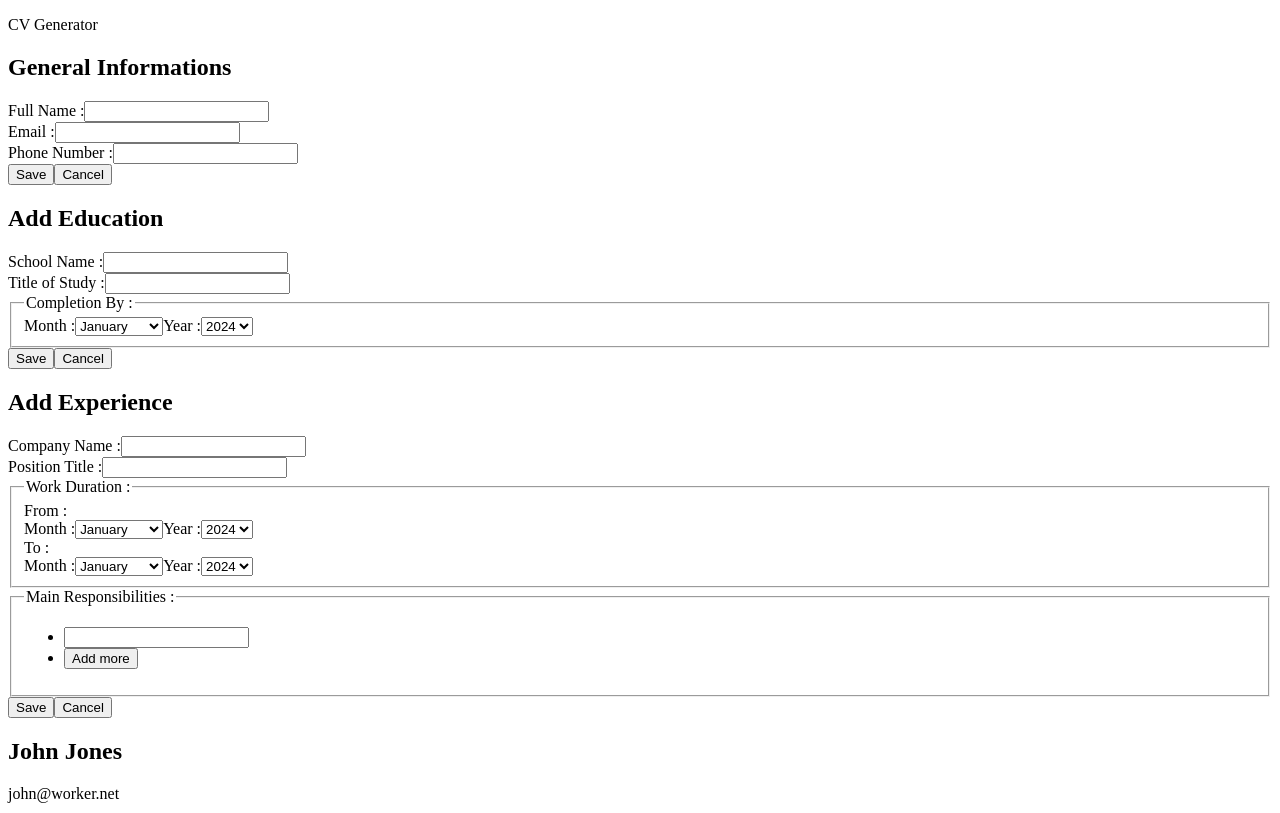
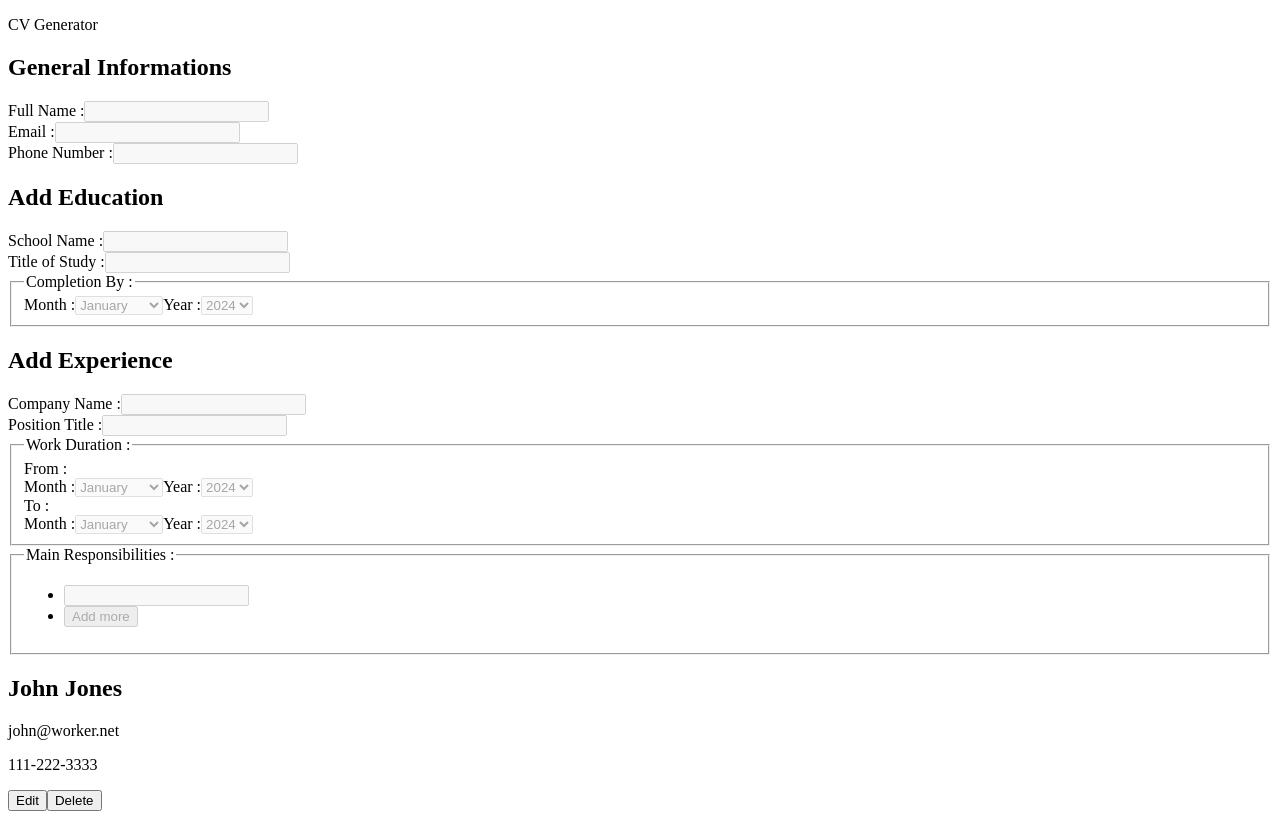
Before and after one commit to MewKay/cv-application, a React (Vite) app: page / in a window 1280 px wide. Shown: the top 813 px of the page. Built offline with nearby package versions, Linux system fonts and the light colour scheme.

Commit message:
Add enable inputs section on Edit button click

```diff
--- a/src/components/DisplayExperience.jsx
+++ b/src/components/DisplayExperience.jsx
@@ -2,7 +2,7 @@ import resumeData from "../resumeData";
 import DeleteButton from "./DeleteButton";
 import EditButton from "./EditButton";
 
-function DisplayExperienceItem({ experienceItem }) {
+function DisplayExperienceItem({ experienceItem, onSetEditMode }) {
   return (
     <div className="experience-item">
       <div className="company-name-duration-section">
@@ -15,13 +15,13 @@ function DisplayExperienceItem({ experienceItem }) {
           <li key={crypto.randomUUID()}>{mainRespItem}</li>
         ))}
       </ul>
-      <EditButton />
+      <EditButton handleClick={onSetEditMode} />
       <DeleteButton />
     </div>
   );
 }
 
-function DisplayExperience() {
+function DisplayExperience({ onSetEditMode }) {
   const experienceList = resumeData.experience;
 
   return (
@@ -31,6 +31,7 @@ function DisplayExperience() {
         {experienceList.map((experienceItem) => (
           <DisplayExperienceItem
             experienceItem={experienceItem}
+            onSetEditMode={onSetEditMode}
             key={crypto.randomUUID()}
           />
         ))}
--- a/src/components/DisplayGeneralInfo.jsx
+++ b/src/components/DisplayGeneralInfo.jsx
@@ -2,7 +2,7 @@ import resumeData from "../resumeData";
 import EditButton from "./EditButton";
 import DeleteButton from "./DeleteButton";
 
-function DisplayGeneralInfo() {
+function DisplayGeneralInfo({ onSetEditMode }) {
   const general = resumeData.generalInfo;
 
   return (
@@ -12,7 +12,7 @@ function DisplayGeneralInfo() {
         <p className="display-email">{general.email}</p>
         <p className="display-phone-number">{general.phoneNumber}</p>
       </div>
-      <EditButton />
+      <EditButton handleClick={onSetEditMode} />
       <DeleteButton />
     </div>
   );
--- a/src/components/DisplaySection.jsx
+++ b/src/components/DisplaySection.jsx
@@ -2,12 +2,16 @@ import DisplayEducation from "./DisplayEducation";
 import DisplayExperience from "./DisplayExperience";
 import DisplayGeneralInfo from "./DisplayGeneralInfo";
 
-function DisplaySection() {
+function DisplaySection({
+  onGeneralInfoSetEditMode,
+  onEducationSetEditMode,
+  onExperienceSetEditMode,
+}) {
   return (
     <div className="display-section">
-      <DisplayGeneralInfo />
-      <DisplayEducation />
-      <DisplayExperience />
+      <DisplayGeneralInfo onSetEditMode={onGeneralInfoSetEditMode} />
+      <DisplayEducation onSetEditMode={onEducationSetEditMode} />
+      <DisplayExperience onSetEditMode={onExperienceSetEditMode} />
     </div>
   );
 }
--- a/src/components/EditSection.jsx
+++ b/src/components/EditSection.jsx
@@ -2,12 +2,12 @@ import Education from "./Education";
 import Experience from "./Experience";
 import GeneralInfo from "./GeneralInfo";
 
-function EditSection() {
+function EditSection({ dataEditMode }) {
   return (
     <div className="edit-section">
-      <GeneralInfo />
-      <Education />
-      <Experience />
+      <GeneralInfo editMode={dataEditMode.generalInfo} />
+      <Education editMode={dataEditMode.education} />
+      <Experience editMode={dataEditMode.experience} />
     </div>
   );
 }
--- a/src/components/Education.jsx
+++ b/src/components/Education.jsx
@@ -2,34 +2,34 @@ import CancelButton from "./CancelButton";
 import MonthSelector from "./MonthSelector";
 import SaveButton from "./SaveButton";
 
-function SchoolNameInput({ className, inputId }) {
+function SchoolNameInput({ className, inputId, editMode }) {
   return (
     <div className={className}>
       <label htmlFor={inputId}>School Name :</label>
-      <input id={inputId} type="text" required></input>
+      <input id={inputId} type="text" required disabled={!editMode} />
     </div>
   );
 }
 
-function StudyTitleInput({ className, inputId }) {
+function StudyTitleInput({ className, inputId, editMode }) {
   return (
     <div className={className}>
       <label htmlFor={inputId}>Title of Study :</label>
-      <input id={inputId} type="text" required></input>
+      <input id={inputId} type="text" required disabled={!editMode} />
     </div>
   );
 }
 
-function EducationEndDateInput({ className, inputId, namePartId }) {
+function EducationEndDateInput({ className, inputId, namePartId, editMode }) {
   return (
-    <fieldset className={className}>
+    <fieldset className={className} disabled={!editMode}>
       <legend>Completion By :</legend>
       <MonthSelector id={inputId} namePartId={namePartId} />
     </fieldset>
   );
 }
 
-function Education() {
+function Education({ editMode }) {
   const inputClassName = "education-input";
   const schoolNameInputId = "school-name-input";
   const studyTitleInputId = "study-title-input";
@@ -47,18 +47,24 @@ function Education() {
         <SchoolNameInput
           className={inputClassName}
           inputId={schoolNameInputId}
+          editMode={editMode}
         />
         <StudyTitleInput
           className={inputClassName}
           inputId={studyTitleInputId}
+          editMode={editMode}
         />
         <EducationEndDateInput
           className={inputClassName}
           inputId={educationEndDateInputId}
           namePartId={namePartId}
+          editMode={editMode}
         />
 
-        <div className="button-section">
+        <div
+          className="button-section"
+          style={{ display: editMode ? "block" : "none" }}
+        >
           <SaveButton />
           <CancelButton />
         </div>
--- a/src/components/Experience.jsx
+++ b/src/components/Experience.jsx
@@ -3,20 +3,20 @@ import MonthSelector from "./MonthSelector";
 import SaveButton from "./SaveButton";
 import CancelButton from "./CancelButton";
 
-function CompanyNameInput({ className, inputId }) {
+function CompanyNameInput({ className, inputId, editMode }) {
   return (
     <div className={className}>
       <label htmlFor={inputId}>Company Name :</label>
-      <input id={inputId} type="text" required></input>
+      <input id={inputId} type="text" required disabled={!editMode} />
     </div>
   );
 }
 
-function PositionTitleInput({ className, inputId }) {
+function PositionTitleInput({ className, inputId, editMode }) {
   return (
     <div className={className}>
       <label htmlFor={inputId}>Position Title :</label>
-      <input id={inputId} type="text" required></input>
+      <input id={inputId} type="text" required disabled={!editMode} />
     </div>
   );
 }
@@ -26,9 +26,10 @@ function WorkDurationInput({
   workDurationSelectClass,
   workStartNamePartId,
   workEndNamePartId,
+  editMode,
 }) {
   return (
-    <fieldset className={className}>
+    <fieldset className={className} disabled={!editMode}>
       <legend>Work Duration :</legend>
 
       <div id="work-start-select">
@@ -58,7 +59,7 @@ function TextInputItem() {
   );
 }
 
-function MainRespAdder({ className }) {
+function MainRespAdder({ className, editMode }) {
   const [listTextInput, setListTextInput] = useState([
     <TextInputItem key={crypto.randomUUID()} />,
   ]);
@@ -71,7 +72,7 @@ function MainRespAdder({ className }) {
   }
 
   return (
-    <fieldset className={className}>
+    <fieldset className={className} disabled={!editMode}>
       <legend>Main Responsibilities :</legend>
       <ul>
         {listTextInput}
@@ -83,7 +84,7 @@ function MainRespAdder({ className }) {
   );
 }
 
-function Experience() {
+function Experience({ editMode }) {
   const inputClassName = "experience-input";
   const companyNameInputId = "company-name-input";
   const positionTitleInputId = "position-title-input";
@@ -102,19 +103,25 @@ function Experience() {
         <CompanyNameInput
           className={inputClassName}
           inputId={companyNameInputId}
+          editMode={editMode}
         />
         <PositionTitleInput
           className={inputClassName}
           inputId={positionTitleInputId}
+          editMode={editMode}
         />
         <WorkDurationInput
           className={inputClassName}
           workDurationSelectClass={workDurationSelectClass}
           workStartNamePartId={workStartNamePartId}
           workEndNamePartId={workEndNamePartId}
+          editMode={editMode}
         />
-        <MainRespAdder className={inputClassName} />
-        <div className="button-section">
+        <MainRespAdder className={inputClassName} editMode={editMode} />
+        <div
+          className="button-section"
+          style={{ display: editMode ? "block" : "none" }}
+        >
           <SaveButton />
           <CancelButton />
         </div>
--- a/src/components/GeneralInfo.jsx
+++ b/src/components/GeneralInfo.jsx
@@ -1,34 +1,34 @@
 import SaveButton from "./SaveButton";
 import CancelButton from "./CancelButton";
 
-function FullNameInput({ className, inputId }) {
+function FullNameInput({ className, inputId, editMode }) {
   return (
     <div className={className}>
       <label htmlFor={inputId}>Full Name :</label>
-      <input id={inputId} type="text" required />
+      <input id={inputId} type="text" required disabled={!editMode} />
     </div>
   );
 }
 
-function EmailInput({ className, inputId }) {
+function EmailInput({ className, inputId, editMode }) {
   return (
     <div className={className}>
       <label htmlFor={inputId}>Email :</label>
-      <input id={inputId} type="email" required />
+      <input id={inputId} type="email" required disabled={!editMode} />
     </div>
   );
 }
 
-function PhoneNumberInput({ className, inputId }) {
+function PhoneNumberInput({ className, inputId, editMode }) {
   return (
     <div className={className}>
       <label htmlFor={inputId}>Phone Number :</label>
-      <input id={inputId} type="tel" />
+      <input id={inputId} type="tel" disabled={!editMode} />
     </div>
   );
 }
 
-function GeneralInfo() {
+function GeneralInfo({ editMode }) {
   const inputClassName = "general-info-input";
   const fullNameInputId = "full-name-input";
   const emailInputId = "email-input";
@@ -42,14 +42,26 @@ function GeneralInfo() {
         }}
       >
         <h2>General Informations</h2>
-        <FullNameInput className={inputClassName} inputId={fullNameInputId} />
-        <EmailInput className={inputClassName} inputId={emailInputId} />
+        <FullNameInput
+          className={inputClassName}
+          inputId={fullNameInputId}
+          editMode={editMode}
+        />
+        <EmailInput
+          className={inputClassName}
+          inputId={emailInputId}
+          editMode={editMode}
+        />
         <PhoneNumberInput
           className={inputClassName}
           inputId={phoneNumberInputId}
+          editMode={editMode}
         />
 
-        <div className="button-section">
+        <div
+          className="button-section"
+          style={{ display: editMode ? "block" : "none" }}
+        >
           <SaveButton />
           <CancelButton />
         </div>
--- a/src/components/MainSection.jsx
+++ b/src/components/MainSection.jsx
@@ -1,11 +1,34 @@
 import EditSection from "./EditSection";
 import DisplaySection from "./DisplaySection";
+import { useState } from "react";
 
 function MainSection() {
+  const [dataEditMode, setDataEditMode] = useState({
+    generalInfo: false,
+    education: false,
+    experience: false,
+  });
+
+  function handleGeneralInfoSetEditMode() {
+    setDataEditMode({ ...dataEditMode, generalInfo: true });
+  }
+
+  function handleEducationSetEditMode() {
+    setDataEditMode({ ...dataEditMode, education: true });
+  }
+
+  function handleExperienceSetEditMode() {
+    setDataEditMode({ ...dataEditMode, experience: true });
+  }
+
   return (
     <main>
-      <EditSection />
-      <DisplaySection />
+      <EditSection dataEditMode={dataEditMode} />
+      <DisplaySection
+        onGeneralInfoSetEditMode={handleGeneralInfoSetEditMode}
+        onEducationSetEditMode={handleEducationSetEditMode}
+        onExperienceSetEditMode={handleExperienceSetEditMode}
+      />
     </main>
   );
 }
```
Also changed, not shown: src/components/DisplayEducation.jsx (+4 -3 lines).
